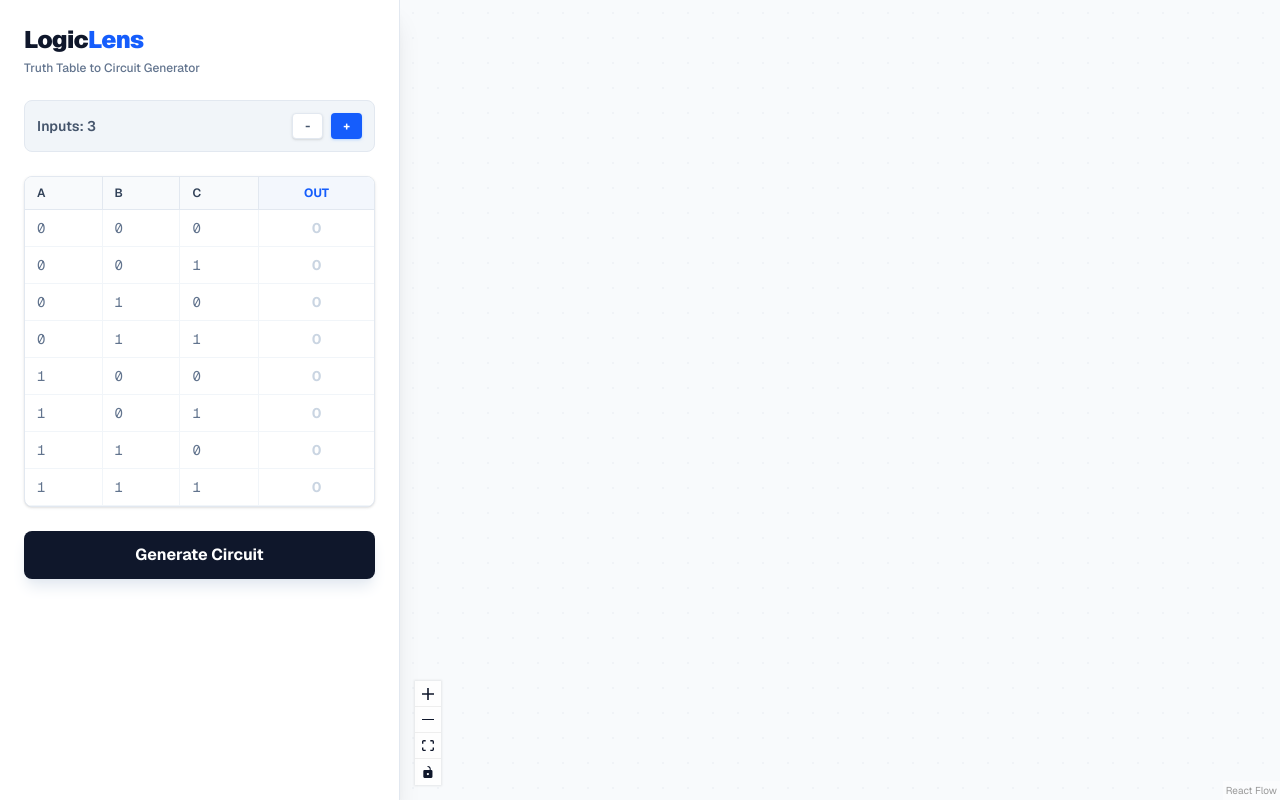
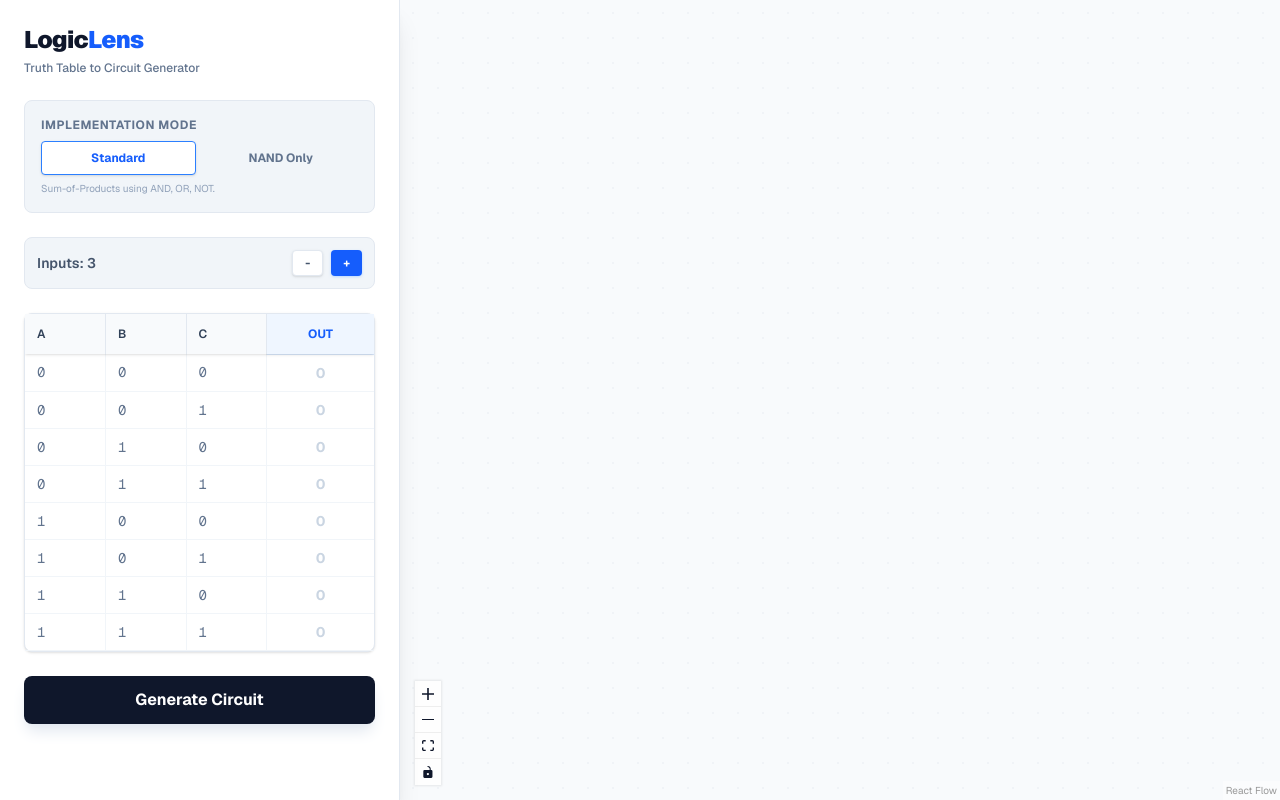
Before and after one commit to RokiTheWise/CircuitBuilder, a Next.js app in the folder logic-lens/: page / in a window 1280 px wide. Built offline with nearby package versions, Linux system fonts and the light colour scheme.

Commit message:
Fixed truthtable resizing issue

```diff
--- a/logic-lens/app/page.tsx
+++ b/logic-lens/app/page.tsx
@@ -1,24 +1,38 @@
 "use client";
 import React, { useState } from "react";
-import { ReactFlow, Background, Controls } from "@xyflow/react";
+import {
+  ReactFlow,
+  Background,
+  Controls,
+  useNodesState,
+  useEdgesState,
+} from "@xyflow/react";
 import "@xyflow/react/dist/style.css";
+
+// Ensure this file has the updated code (accepting the 3rd 'mode' argument)
 import { generateCircuit } from "@/utils/CircuitGenerator";
-import { useNodesState, useEdgesState } from "@xyflow/react"; // Import hooks
+import TruthTable from "@/components/truthtable";
 
-import TruthTable from "@/components/truthtable";
+// Define the available modes
+export type GateMode = "STANDARD" | "NAND";
 
 export default function LogicLens() {
   const [numInputs, setNumInputs] = useState(3);
   const [tableOutputs, setTableOutputs] = useState<Record<number, number>>({});
+
+  // NEW: State for the Gate Mode
+  const [gateMode, setGateMode] = useState<GateMode>("STANDARD");
 
   // React Flow State Helpers
   const [nodes, setNodes, onNodesChange] = useNodesState([]);
   const [edges, setEdges, onEdgesChange] = useEdgesState([]);
 
   const handleGenerate = () => {
+    // We now pass the gateMode ('STANDARD' or 'NAND') to the generator
     const { nodes: newNodes, edges: newEdges } = generateCircuit(
       numInputs,
       tableOutputs,
+      gateMode,
     );
     setNodes(newNodes);
     setEdges(newEdges);
@@ -34,6 +48,42 @@ export default function LogicLens() {
           </h1>
           <p className="text-slate-500 text-xs mt-1 font-medium">
             Truth Table to Circuit Generator
+          </p>
+        </div>
+
+        {/* NEW: Gate Mode Selector UI */}
+        <div className="bg-slate-100 p-4 rounded-lg border border-slate-200">
+          <label className="text-xs font-bold text-slate-500 uppercase tracking-wider mb-2 block">
+            Implementation Mode
+          </label>
+          <div className="flex gap-2">
+            <button
+              onClick={() => setGateMode("STANDARD")}
+              className={`flex-1 py-2 text-xs font-bold rounded border transition-all
+                ${
+                  gateMode === "STANDARD"
+                    ? "bg-white border-blue-500 text-blue-600 shadow-sm"
+                    : "border-transparent text-slate-500 hover:bg-slate-200"
+                }`}
+            >
+              Standard
+            </button>
+            <button
+              onClick={() => setGateMode("NAND")}
+              className={`flex-1 py-2 text-xs font-bold rounded border transition-all
+                ${
+                  gateMode === "NAND"
+                    ? "bg-white border-purple-500 text-purple-600 shadow-sm"
+                    : "border-transparent text-slate-500 hover:bg-slate-200"
+                }`}
+            >
+              NAND Only
+            </button>
+          </div>
+          <p className="text-[10px] text-slate-400 mt-2 leading-tight">
+            {gateMode === "STANDARD"
+              ? "Sum-of-Products using AND, OR, NOT."
+              : "Universal logic using only NAND gates."}
           </p>
         </div>
 
--- a/logic-lens/components/truthtable.tsx
+++ b/logic-lens/components/truthtable.tsx
@@ -23,23 +23,25 @@ export default function TruthTable({
   };
 
   return (
-    <div className="border border-slate-200 rounded-lg overflow-hidden bg-white shadow-sm">
-      <table className="w-full text-sm text-left text-slate-600">
-        <thead className="text-xs text-slate-700 uppercase bg-slate-50 border-b border-slate-200">
+    <div className="border border-slate-200 rounded-lg bg-white shadow-sm flex flex-col max-h-[400px]">
+      <div className="overflow-auto w-full">
+        <table className="w-full text-sm text-left text-slate-600 relative border-collapse">
+          <thead className="text-xs text-slate-700 uppercase sticky top-0 z-10 shadow-sm">
             <tr>
               {headers.map((h) => (
                 <th
                   key={h}
-                className="px-3 py-2 border-r border-slate-200 font-semibold"
+                  className="px-3 py-3 border-r border-slate-200 bg-slate-50 font-semibold min-w-[3rem]"
                 >
                   {h}
                 </th>
               ))}
-            <th className="px-3 py-2 text-center text-blue-600 bg-blue-50/50">
+              <th className="px-3 py-3 text-center text-blue-600 bg-blue-50 border-b border-blue-100 min-w-[4rem]">
                 OUT
               </th>
             </tr>
           </thead>
+
           <tbody>
             {Array.from({ length: totalRows }).map((_, rowIndex) => {
               const binary = rowIndex.toString(2).padStart(numInputs, "0");
@@ -75,5 +77,6 @@ export default function TruthTable({
           </tbody>
         </table>
       </div>
+    </div>
   );
 }
--- a/logic-lens/utils/CircuitGenerator.ts
+++ b/logic-lens/utils/CircuitGenerator.ts
@@ -1,112 +1,146 @@
 import { Node, Edge } from '@xyflow/react';
 
-// Helper to get letter for index (0 -> "A", 1 -> "B", etc.)
 const getLabel = (i: number) => String.fromCharCode(65 + i);
 
 export const generateCircuit = (
   numInputs: number,
-  outputs: Record<number, number>
+  outputs: Record<number, number>,
+  mode: 'STANDARD' | 'NAND' = 'STANDARD'
 ): { nodes: Node[], edges: Edge[] } => {
 
   const nodes: Node[] = [];
   const edges: Edge[] = [];
-
   let nodeId = 1;
   const getId = () => `${nodeId++}`;
 
-  // 1. Identify "Active Rows" (rows where Output is 1)
+  // 1. Identify Active Rows
   const activeRows = Object.keys(outputs)
     .map(Number)
     .filter(idx => outputs[idx] === 1);
 
   if (activeRows.length === 0) return { nodes: [], edges: [] };
 
-  // --- COLUMN 1: INPUT NODES (A, B, C...) ---
-  const inputNodes: Record<number, string> = {}; // Map index -> Node ID
-
+  // --- COLUMN 1: INPUT NODES ---
+  const inputIds: string[] = [];
   for (let i = 0; i < numInputs; i++) {
     const id = getId();
-    inputNodes[i] = id;
+    inputIds.push(id);
     nodes.push({
       id,
       position: { x: 50, y: i * 100 + 50 },
       data: { label: getLabel(i) },
       type: 'input',
-      style: { background: '#fff', border: '1px solid #777', width: 50 }
+      style: { background: '#fff', border: '1px solid #94a3b8', width: 40, fontWeight: 'bold' }
     });
   }
 
-  // --- COLUMN 2: THE AND GATES (One for each Active Row) ---
-  const andGateIds: string[] = [];
+  // --- COLUMN 2: FIRST LAYER GATES (AND / NAND) ---
+  const layer2Ids: string[] = [];
 
   activeRows.forEach((rowIndex, idx) => {
     const binary = rowIndex.toString(2).padStart(numInputs, "0");
-    const andId = getId();
-    andGateIds.push(andId);
+    const gateId = getId();
+    layer2Ids.push(gateId);
 
-    // Position AND gates in a vertical stack
+    // If Mode is STANDARD, this is an AND gate.
+    // If Mode is NAND, this is a NAND gate.
+    const label = mode === 'STANDARD' ? 'AND' : 'NAND';
+    const color = mode === 'STANDARD' ? '#dbeafe' : '#f3e8ff'; // Blue vs Purple
+    const border = mode === 'STANDARD' ? '#2563eb' : '#9333ea';
+
     nodes.push({
-      id: andId,
-      position: { x: 300, y: idx * 100 + 50 },
-      data: { label: 'AND' },
-      style: { background: '#dbeafe', border: '1px solid #2563eb' } // Light blue
+      id: gateId,
+      position: { x: 350, y: idx * 120 + 50 },
+      data: { label },
+      style: { background: color, border: `1px solid ${border}`, borderRadius: '4px' }
     });
 
-    // Connect Inputs to this AND gate
+    // Connect Inputs
     binary.split("").forEach((bit, inputIdx) => {
-      const isInverted = bit === "0";
-      const sourceId = inputNodes[inputIdx];
+      const isZero = bit === "0";
+      const sourceId = inputIds[inputIdx];
 
+      // LOGIC: Handling Inversions (NOT)
+      if (isZero) {
+        // If it's a 0, we need to invert the signal.
+        if (mode === 'STANDARD') {
+           // Standard: Just draw a red line (representing a NOT bubble)
+           edges.push({
+             id: `e-${sourceId}-${gateId}`,
+             source: sourceId,
+             target: gateId,
+             label: 'NOT',
+             style: { stroke: '#ef4444', strokeWidth: 2 },
+             labelStyle: { fill: '#ef4444', fontWeight: 700 }
+           });
+        } else {
+           // NAND Mode: A NOT gate is a NAND with joined inputs.
+           // We insert a mini NAND gate in between.
+           const notGateId = getId();
+           nodes.push({
+             id: notGateId,
+             position: { x: 200, y: (idx * 120) + (inputIdx * 20) + 50 }, // Position in between
+             data: { label: 'NAND' },
+             style: { width: 50, fontSize: 10, background: '#f3e8ff', border: '1px solid #9333ea' }
+           });
 
-      edges.push({
-        id: `e-${sourceId}-${andId}`,
-        source: sourceId,
-        target: andId,
-        label: isInverted ? 'NOT' : '',
-        style: { stroke: isInverted ? '#ef4444' : '#333' }, // Red wire = Inverted
-        animated: true,
-      });
+           // Input -> Mini NAND
+           edges.push({ id: `e-${sourceId}-${notGateId}`, source: sourceId, target: notGateId });
+           // Mini NAND -> Main NAND
+           edges.push({ id: `e-${notGateId}-${gateId}`, source: notGateId, target: gateId });
+        }
+      } else {
+        // Direct connection (1)
+        edges.push({
+          id: `e-${sourceId}-${gateId}`,
+          source: sourceId,
+          target: gateId,
+          style: { stroke: '#64748b' },
+        });
+      }
     });
   });
 
-  // --- COLUMN 3: THE FINAL OR GATE ---
-  const orId = getId();
+  // --- COLUMN 3: FINAL GATE (OR / NAND) ---
+  const finalId = getId();
+  const avgY = (activeRows.length * 120) / 2;
 
-  // Center the OR gate relative to the AND gates
-  const avgY = (activeRows.length * 100) / 2;
+  // STANDARD: The outputs of ANDs go into an OR.
+  // NAND: The outputs of NANDs go into a NAND.
+  const finalLabel = mode === 'STANDARD' ? 'OR' : 'NAND';
+  const finalColor = mode === 'STANDARD' ? '#2563eb' : '#9333ea';
 
   nodes.push({
-    id: orId,
-    position: { x: 550, y: avgY },
-    data: { label: 'OR' },
-    style: { background: '#2563eb', color: 'white', border: '1px solid #1e40af' } // Dark blue
+    id: finalId,
+    position: { x: 600, y: avgY },
+    data: { label: finalLabel },
+    style: { background: finalColor, color: 'white', border: '1px solid transparent' }
   });
 
-  // Connect all AND gates to the OR gate
-  andGateIds.forEach((andId) => {
+  layer2Ids.forEach((id) => {
     edges.push({
-      id: `e-${andId}-${orId}`,
-      source: andId,
-      target: orId,
-      style: { stroke: '#333' },
+      id: `e-${id}-${finalId}`,
+      source: id,
+      target: finalId,
+      style: { stroke: '#64748b' },
     });
   });
 
-  // --- COLUMN 4: FINAL OUTPUT ---
-  const finalId = getId();
+  // --- OUTPUT NODE ---
+  const outputId = getId();
   nodes.push({
-    id: finalId,
+    id: outputId,
     position: { x: 750, y: avgY },
     data: { label: 'Q' },
     type: 'output',
-    style: { background: '#fff', border: '1px solid #777', width: 50 }
+    style: { background: '#fff', border: '1px solid #94a3b8', width: 40 }
   });
 
   edges.push({
-    id: `e-${orId}-${finalId}`,
-    source: orId,
-    target: finalId,
-    style: { stroke: '#2563eb', strokeWidth: 2 },
+    id: `e-${finalId}-${outputId}`,
+    source: finalId,
+    target: outputId,
+    style: { stroke: finalColor, strokeWidth: 2 },
   });
 
   return { nodes, edges };
```
Lines whose indentation alone changed are shown as unchanged.
